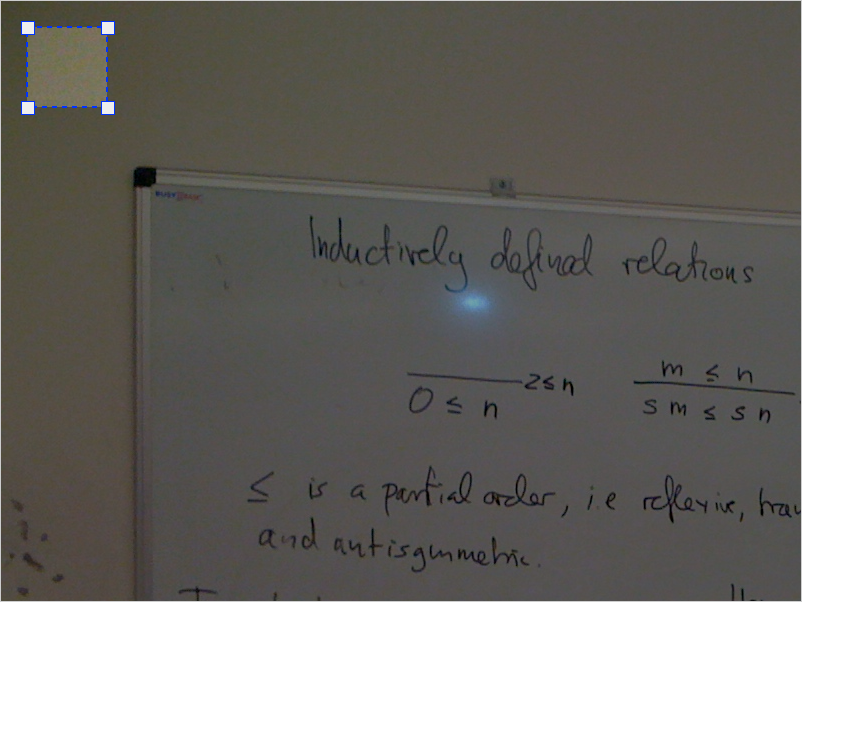
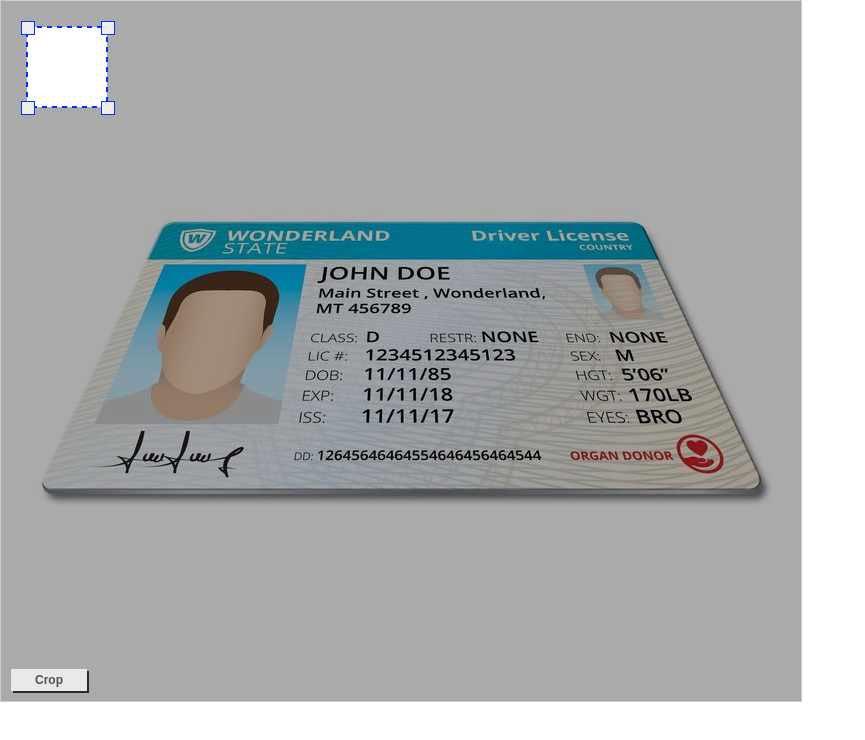
Before and after one commit to charlee/react-persp-crop, a React (Create React App) app: page / in a window 1280 px wide. Shown: the top 740 px of the page, without its empty margins (0-865 px from the left). Built offline with nearby package versions, Linux system fonts and the light colour scheme.

Commit message:
replaced sample

```diff
--- a/src/App.js
+++ b/src/App.js
@@ -6,11 +6,23 @@ import ReactPerspCrop from './ReactPerspCrop';
 import img from './sample.jpg';
 
 class App extends Component {
+
+    state = {
+        cropped: null,
+    }
+
+    handleCrop = (image) => {
+        let url = URL.createObjectURL(image);
+        console.log(url);
+        this.setState({ cropped: url});
+    }
+
     render() {
         return (
             <div className="App">
+                <ReactPerspCrop src={img} style={{height: 700, width: 800}} outputWidth={300} outputHeight={200} onCrop={this.handleCrop}/>
 
-        <ReactPerspCrop src={img} style={{height: 600, width: 800}}/>
+                <img src={this.state.cropped}/>
             </div>
         );
     }
--- a/src/ReactPerspCrop.css
+++ b/src/ReactPerspCrop.css
@@ -37,3 +37,32 @@
     left: 0;
     z-index: 10;
 }
+
+.ReactPerspCrop-overlay-button {
+    position: absolute;
+    left: 10px;
+    bottom: 10px;
+    z-index: 30;
+    font-size: 12px;
+    padding: 4px 24px;
+    border-width: 0;
+    font-weight: 600;
+    color: #333;
+    background: #fff;
+    cursor: pointer;
+    opacity: 0.75;
+    transition: opacity 0.1s;
+    box-shadow: 2px 2px #000;
+}
+
+.ReactPerspCrop-overlay-button:hover {
+    transform: translate(-1px, -1px);
+    box-shadow: 4px 4px #000;
+    opacity: 1;
+}
+
+.ReactPerspCrop-overlay-button:active {
+    transform: none;
+    box-shadow: none;
+    opacity: 1;
+}
--- a/src/ReactPerspCrop.js
+++ b/src/ReactPerspCrop.js
@@ -55,6 +55,9 @@ const styles = {
 class ReactPerspCrop extends React.PureComponent {
     static propTypes = {
         src: PropTypes.string.isRequired,
+        onCrop: PropTypes.func.isRequired,
+        outputWidth: PropTypes.number.isRequired,
+        outputHeight: PropTypes.number.isRequired,
     }
 
     state = {
@@ -203,10 +206,10 @@ class ReactPerspCrop extends React.PureComponent {
     computeAffineMatrix(p0, p1) {
         let A = [], B = [];
         for (let i = 0; i < 4; i++) {
-            let x = p0[i][0];
-            let y = p0[i][1];
-            let u = p1[i][0];
-            let v = p1[i][1];
+            let x = p0[i].x;
+            let y = p0[i].y;
+            let u = p1[i].x;
+            let v = p1[i].y;
 
             A.push([x, y, 1, 0, 0, 0, -x * u, -y * u]);
             A.push([0, 0, 0, x, y, 1, -x * v, -y * v]);
@@ -214,7 +217,7 @@ class ReactPerspCrop extends React.PureComponent {
             B.push(v);
         }
 
-        return math.multiply(math.inv(A), B);
+        return math.lusolve(A, B);
     }
 
     onMouseTouchMove = (e) => {
@@ -243,6 +246,61 @@ class ReactPerspCrop extends React.PureComponent {
         this.objRefs[name] = n;
     }
 
+    handleCrop = () => {
+        const { outputWidth, outputHeight } = this.props;
+        const { polygon, handle0, handle1, handle2, handle3 } = this.state;
+
+        // Crop the image
+        let p0 = [handle0, handle1, handle2, handle3];
+        p0 = p0.map(p => ({ x: p.x + polygon.x, y: p.y + polygon.y }));
+
+        let p1 = [
+            { x: 0, y: 0 },
+            { x: outputWidth, y: 0 },
+            { x: outputWidth, y: outputHeight },
+            { x: 0, y: outputHeight },
+        ];
+
+        let H = this.computeAffineMatrix(p0, p1);
+        H.push(1);
+        H = math.reshape(H, [3, 3]);
+
+        let M = math.inv(H);
+        M = math.divide(M, M[2][2]);
+
+        // draw cropped image
+        const canvas = document.createElement('canvas');
+        canvas.width = this.objRefs.img.width;
+        canvas.height = this.objRefs.img.height;
+        const ctx = canvas.getContext('2d');
+        ctx.drawImage(this.objRefs.img, 0, 0);
+
+        const imageData = ctx.getImageData(0, 0, this.objRefs.img.width, this.objRefs.img.height);
+        const convertedImage = ctx.createImageData(outputWidth, outputHeight);
+
+        for (let x = 0; x < outputWidth; x++) {
+            for (let y = 0; y < outputHeight; y++) {
+                let p = math.multiply(M, [x, y, 1]);
+                p = math.divide(p, p[2]);
+                let src = (parseInt(p[1]) * imageData.width + parseInt(p[0])) * 4;
+                let target = (y * outputWidth + x) * 4;
+                for (let i = 0; i < 4; i++) {
+                    convertedImage.data[target + i] = imageData.data[src + i];
+                }
+            }
+        }
+
+        const outputCanvas = document.createElement('canvas');
+        outputCanvas.width = outputWidth;
+        outputCanvas.height = outputHeight;
+        const outputCtx = outputCanvas.getContext('2d');
+        outputCtx.putImageData(convertedImage, 0, 0);
+
+        outputCanvas.toBlob((file) => {
+            this.props.onCrop(file);
+        });
+    }
+
     getPolygonPoints() {
         const { img, polygon, handle0, handle1, handle2, handle3 } = this.state;
         const x = img.x + polygon.x;
@@ -255,11 +313,11 @@ class ReactPerspCrop extends React.PureComponent {
         const { img, polygon, handle0, handle1, handle2, handle3 } = this.state;
 
         return (
-            <div className="ReactPerspCrop-root" ref={(n) => { this.containerRef = n; }}
+            <div className={`ReactPerspCrop-root ${this.props.className}`} ref={(n) => { this.containerRef = n; }}
                 onTouchStart={this.onMouseTouchDown}
                 onMouseDown={this.onMouseTouchDown}
                 onWheel={this.onWheel}
-                {...this.props}
+                style={this.props.style}
             >
                 <img src={src} alt="PerspCropper" className="ReactPerspCrop-img"
                     style={{ left: img.x, top: img.y }}
@@ -286,6 +344,8 @@ class ReactPerspCrop extends React.PureComponent {
                     ref={this.registerRef('handle2')} />
                 <div className="ReactPerspCrop-handle" style={{ left: img.x + polygon.x + handle3.x, top: img.y + polygon.y + handle3.y }}
                     ref={this.registerRef('handle3')} />
+
+                <button className="ReactPerspCrop-overlay-button" onClick={this.handleCrop}>Crop</button>
             </div>
         );
     }
```
Also changed, not shown: src/origin.jpg (added), src/sample.jpg. Lines whose indentation alone changed are shown as unchanged.
